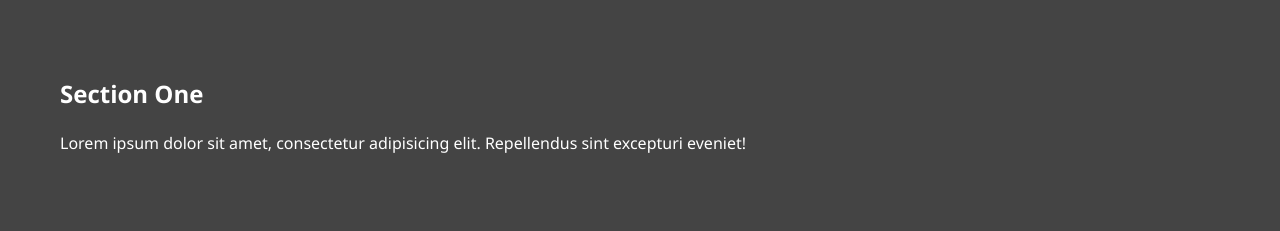
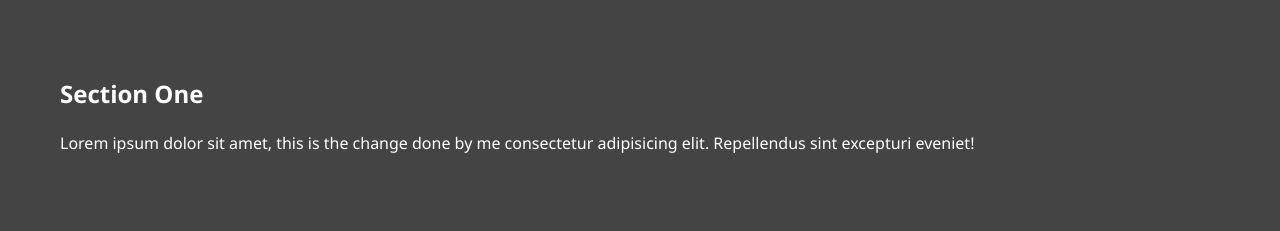
Before and after one commit to anurag590/parallexwebsite, a plain HTML site: page index.html in a window 1280 px wide. Shown: the part 820-1051 px from the top of the page. Drawn offline with Linux system fonts and the light colour scheme.

Commit message:
new index file

```diff
--- a/index.html
+++ b/index.html
@@ -28,7 +28,7 @@
 
   <section class="seclight">
     <h2>Section One</h2>
-    <p>Lorem ipsum dolor sit amet, consectetur adipisicing elit. Repellendus sint excepturi eveniet!</p>
+    <p>Lorem ipsum dolor sit amet,  this is the change done by me   consectetur adipisicing elit. Repellendus sint excepturi eveniet!</p>
   </section>
 
   <section class="pimg2">
```
